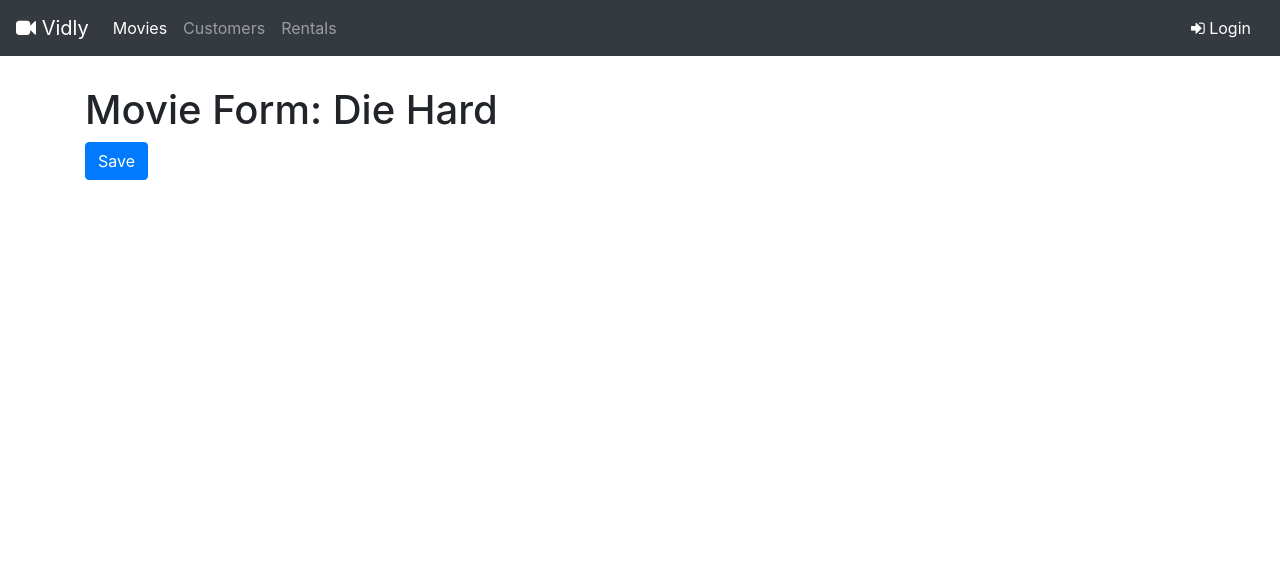
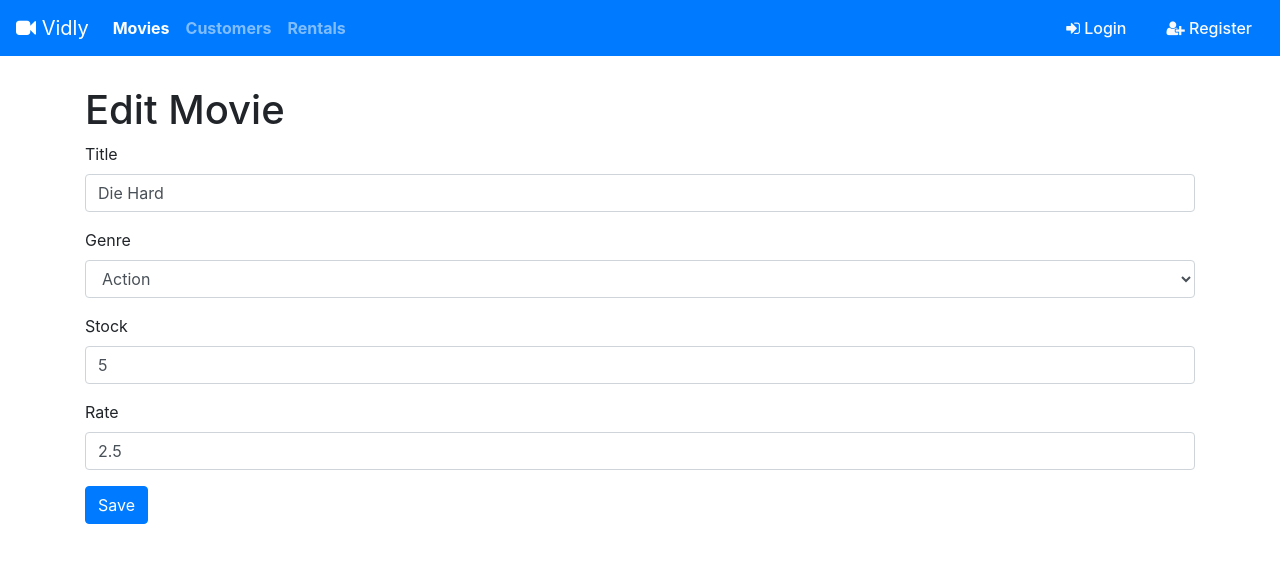
Before and after one commit to anaswebdev5/vidly, a React (Create React App) app: page /anaswebdev5/vidly/movies/5b21ca3eeb7f6fbccd471816 in a window 1280 px wide. Shown: the top 562 px of the page. Built offline with nearby package versions, Linux system fonts and the light colour scheme.

Commit message:
Vidly-Forms

```diff
--- a/src/App.js
+++ b/src/App.js
@@ -7,6 +7,7 @@ import MovieForm from "./components/MovieForm";
 import Movies from "./components/Movies";
 import NavBar from "./components/NavBar";
 import NotFound from "./components/NotFound";
+import Register from "./components/Register";
 import Rentals from "./components/Rentals";
 
 class App extends Component {
@@ -16,6 +17,7 @@ class App extends Component {
         <NavBar />
         <main role="main" className="container">
           <Switch>
+            <Route path="/register" component={Register} />
             <Route path="/login" component={LoginForm} />
             <Route path="/movies/:id" component={MovieForm} />
             <Route path="/movies" component={Movies} />
--- a/src/components/MovieForm.jsx
+++ b/src/components/MovieForm.jsx
@@ -1,34 +1,73 @@
-import React, { Component } from "react";
-import { Link } from "react-router-dom";
+import React from "react";
+import Joi from "joi-browser";
+import Form from "./common/Form";
+import { getGenres } from "../services/fakeGenreService";
 import { getMovie } from "../services/fakeMovieService";
 
-export default class MovieForm extends Component {
+class MovieForm extends Form {
   state = {
-    movie: {
-      _id: "",
-      title: "",
-      numberInStock: "",
-      dailyRentalRate: "",
-      liked: "",
-    },
+    title: "New Movie",
+    data: { title: "", genreId: "", numberInStock: "", dailyRentalRate: "" },
+    genres: [],
+    errors: {},
   };
+  schema = {
+    _id: Joi.string(),
+    title: Joi.string().required().label("Title"),
+    genreId: Joi.string().required().label("Genre"),
+    numberInStock: Joi.number()
+      .min(0)
+      .max(100)
+      .required()
+      .label("Number in Stock"),
+    dailyRentalRate: Joi.number()
+      .min(0)
+      .max(10)
+      .required()
+      .label("Daily Rental Rate"),
+  };
+
   componentDidMount() {
+    const genres = getGenres();
+    this.setState({ genres });
     const movieId = this.props.match.params.id;
+    if (movieId === "new") return;
     const movie = getMovie(movieId);
     if (!movie) {
-      return this.props.history.push("/notFound");
+      return this.props.history.replace("/notFound");
     }
-    this.setState({ movie });
+    this.setState({ data: this.mapToViewModel(movie), title: "Edit Movie" });
   }
+
+  mapToViewModel(movie) {
+    return {
+      _id: movie._id,
+      title: movie.title,
+      genreId: movie.genre._id,
+      numberInStock: movie.numberInStock,
+      dailyRentalRate: movie.dailyRentalRate,
+    };
+  }
+
+  doSubmit = () => {
+    this.props.history.push("/movies");
+    console.log("Submitted", this.state);
+  };
 
   render() {
     return (
       <div>
-        <h1>{`Movie Form: ${this.state.movie.title}`}</h1>
-        <Link className="btn btn-primary" to="/">
-          Save
-        </Link>
+        <h1>{this.state.title}</h1>
+        <form onSubmit={this.handleSubmit}>
+          {this.renderInput("title", "Title")}
+          {this.renderSelect("genreId", "Genre", this.state.genres)}
+          {this.renderInput("numberInStock", "Stock", "number")}
+          {this.renderInput("dailyRentalRate", "Rate")}
+          {this.renderButton("Save")}
+        </form>
       </div>
     );
   }
 }
+
+export default MovieForm;
--- a/src/components/Movies.jsx
+++ b/src/components/Movies.jsx
@@ -6,6 +6,7 @@ import Pagination from "./common/Pagination";
 import { paginate } from "../utils/paginate";
 import ListGroup from "./common/ListGroup";
 import MoviesTable from "./MoviesTable";
+import SearchBox from "./common/SearchBox";
 
 class Movies extends Component {
   state = {
@@ -15,6 +16,7 @@ class Movies extends Component {
     genres: [],
     selectedGenre: null,
     sortColumn: { path: "title", order: "asc" },
+    searchQuery: "",
   };
 
   componentDidMount() {
@@ -51,6 +53,13 @@ class Movies extends Component {
   handleSort = (sortColumn) => {
     this.setState({ sortColumn });
   };
+  handleSearch = (query) => {
+    this.setState({
+      searchQuery: query,
+      selectedGenre: this.state.genres[0],
+      currentPage: 1,
+    });
+  };
   getPagedData = () => {
     const {
       pageSize,
@@ -58,13 +67,17 @@ class Movies extends Component {
       movies: allMovies,
       selectedGenre,
       sortColumn,
+      searchQuery,
     } = this.state;
+
     let filtered = allMovies;
-
-    if (selectedGenre && selectedGenre._id)
+    if (searchQuery)
+      filtered = allMovies.filter((m) =>
+        m.title.toLowerCase().startsWith(searchQuery.toLowerCase())
+      );
+    else if (selectedGenre && selectedGenre._id)
       filtered = allMovies.filter((m) => m.genre._id === selectedGenre._id);
     const sorted = _.orderBy(filtered, sortColumn.path, sortColumn.order);
-
     const movies = paginate(sorted, currentPage, pageSize);
     return { totalCount: filtered.length, data: movies };
   };
@@ -77,6 +90,7 @@ class Movies extends Component {
       genres,
       selectedGenre,
       sortColumn,
+      searchQuery,
     } = this.state;
 
     if (count === 0) return <b>There is no movies in database</b>;
@@ -92,6 +106,7 @@ class Movies extends Component {
         </div>
         <div className="col-sm-9">
           <b>Showing {totalCount} movies from database.</b>
+          <SearchBox value={searchQuery} onChange={this.handleSearch} />
           <MoviesTable
             sortColumn={sortColumn}
             movies={movies}
--- a/src/components/NavBar.jsx
+++ b/src/components/NavBar.jsx
@@ -3,7 +3,7 @@ import { Link, NavLink } from "react-router-dom";
 
 const NavBar = () => {
   return (
-    <nav className="navbar navbar-expand-md navbar-dark bg-dark ">
+    <nav className="navbar navbar-expand-md navbar-dark bg-primary ">
       <Link className="navbar-brand" to="/">
         <i className="fa fa-video-camera" aria-hidden="true"></i> Vidly
       </Link>
@@ -22,20 +22,36 @@ const NavBar = () => {
       <div className="collapse navbar-collapse" id="navbarsExampleDefault">
         <ul className="navbar-nav mr-auto">
           <NavLink className="nav-item nav-link" to="/movies">
-            Movies
+            <b>Movies</b>
           </NavLink>
           <NavLink className="nav-item nav-link" to="/customers">
-            Customers
+            <b>Customers</b>
           </NavLink>
           <NavLink className="nav-item nav-link" to="/rentals">
-            Rentals
+            <b>Rentals</b>
           </NavLink>
         </ul>
         <Link
-          className="btn btn-dark d-none d-lg-inline-block mb-3 mb-md-0 ml-md-3"
+          style={{
+            fontWeight: 500,
+            color: "primary",
+            borderWidth: 0,
+          }}
+          className="btn btn-outline-light d-none d-lg-inline-block mb-3 mb-md-0 ml-md-3"
           to="/login"
         >
           <i className="fa fa-sign-in fa-4" aria-hidden="true"></i> Login
+        </Link>
+        <Link
+          style={{
+            fontWeight: 500,
+            color: "primary",
+            borderWidth: 0,
+          }}
+          className="btn btn-outline-light d-none d-lg-inline-block mb-3 mb-md-0 ml-md-3"
+          to="/register"
+        >
+          <i className="fa fa-user-plus" aria-hidden="true"></i> Register
         </Link>
       </div>
     </nav>
--- /dev/null
+++ b/src/components/Register.jsx
@@ -0,0 +1,28 @@
+import Joi from "joi-browser";
+import React from "react";
+import Form from "./common/Form";
+import "./login.css";
+export default class Register extends Form {
+  state = { data: { username: "", password: "", name: "" }, errors: {} };
+  schema = {
+    username: Joi.string().required(),
+    password: Joi.string().required(),
+    name: Joi.string().required(),
+  };
+  doSubmit = () => {
+    console.log("Submitted", this.state);
+  };
+  render() {
+    return (
+      <form className="form-signin">
+        <h1 className="mb-3 vidly">
+          <i className="fa fa-video-camera fa-5" aria-hidden="true"></i> Vidly
+        </h1>
+        {this.renderInput("username", "Username")}
+        {this.renderInput("password", "Password", "password")}
+        {this.renderInput("name", "Name")}
+        {this.renderButton("Register", "btn btn-lg btn-primary btn-block")}
+      </form>
+    );
+  }
+}
--- /dev/null
+++ b/src/components/common/Form.jsx
@@ -0,0 +1,85 @@
+import React, { Component } from "react";
+import Joi from "joi-browser";
+import Input from "./Input";
+import Select from "./Select";
+
+class Form extends Component {
+  state = {
+    data: {},
+    errors: {},
+  };
+
+  validateProperty = ({ value, name }) => {
+    const obj = { [name]: value };
+    const schema = { [name]: this.schema[name] };
+    const { error } = Joi.validate(obj, schema);
+    return error ? error.details[0].message : null;
+  };
+
+  validate = () => {
+    const options = {
+      abortEarly: false,
+    };
+    const { error } = Joi.validate(this.state.data, this.schema, options);
+    if (!error) return null;
+    const errors = {};
+    for (let item of error.details) errors[item.path[0]] = item.message;
+    return errors;
+  };
+
+  handleSubmit = (e) => {
+    e.preventDefault();
+    const errors = this.validate();
+    this.setState({ errors: errors || {} });
+    if (errors) return;
+    this.doSubmit();
+  };
+
+  handleChange = ({ currentTarget: input }) => {
+    const errors = { ...this.state.errors };
+    const errorMessage = this.validateProperty(input);
+    if (errorMessage) errors[input.name] = errorMessage;
+    else delete errors[input.name];
+    const data = { ...this.state.data };
+    data[input.name] = input.value;
+    console.log(data, errors);
+    this.setState({ data, errors });
+  };
+
+  renderButton = (label, classes = "btn btn-primary") => {
+    return (
+      <button className={classes} disabled={this.validate()}>
+        {label}
+      </button>
+    );
+  };
+
+  renderInput = (name, label, type = "text") => {
+    const { data, errors } = this.state;
+    return (
+      <Input
+        type={type}
+        name={name}
+        value={data[name]}
+        label={label}
+        onChange={this.handleChange}
+        errors={errors[name]}
+      />
+    );
+  };
+  renderSelect = (name, label, options) => {
+    const { data, errors } = this.state;
+    return (
+      <Select
+        name={name}
+        value={data[name]}
+        options={options}
+        label={label}
+        onChange={this.handleChange}
+        errors={errors[name]}
+      />
+    );
+  };
+}
+
+export default Form;
--- /dev/null
+++ b/src/components/common/SearchBox.jsx
@@ -0,0 +1,16 @@
+import React from "react";
+
+const SearchBox = ({ value, onChange }) => {
+  return (
+    <input
+      name="query"
+      className="form-control my-3"
+      type="text"
+      placeholder="Search..."
+      value={value}
+      onChange={(e) => onChange(e.currentTarget.value)}
+    ></input>
+  );
+};
+
+export default SearchBox;
--- /dev/null
+++ b/src/components/common/Select.jsx
@@ -0,0 +1,20 @@
+import React from "react";
+
+const Select = ({ label, name, errors, options, ...rest }) => {
+  return (
+    <div className="form-group">
+      <label htmlFor={name}>{label}</label>
+      <select name={name} id={name} {...rest} className="form-control">
+        <option value="" />
+        {options.map((option) => (
+          <option key={option._id} value={option._id}>
+            {option.name}
+          </option>
+        ))}
+      </select>
+      {errors && <div className="alert alert-danger">{errors}</div>}
+    </div>
+  );
+};
+
+export default Select;
--- a/src/components/login.css
+++ b/src/components/login.css
@@ -52,6 +52,6 @@
 }
 
 .vidly {
-  color: #343a40;
+  color: #007bff;
   text-align: center;
 }
```
Also changed, not shown: src/components/LoginForm.jsx (+8 -64 lines).
